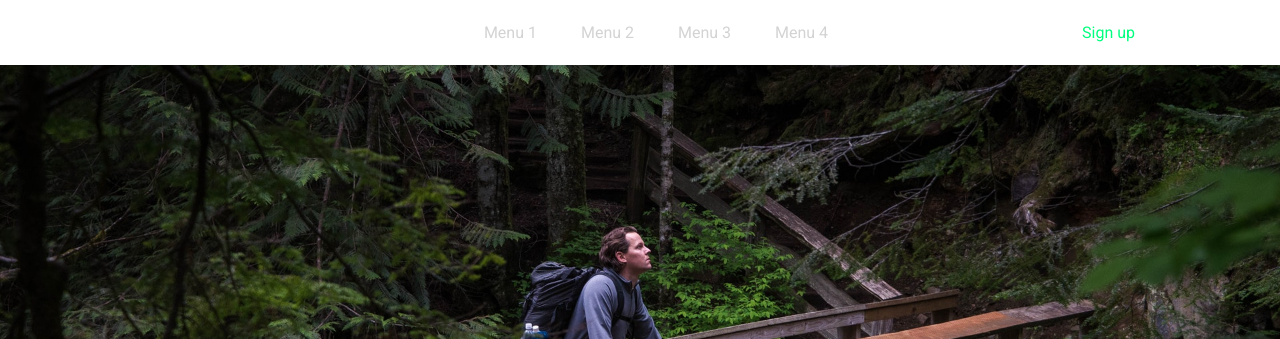
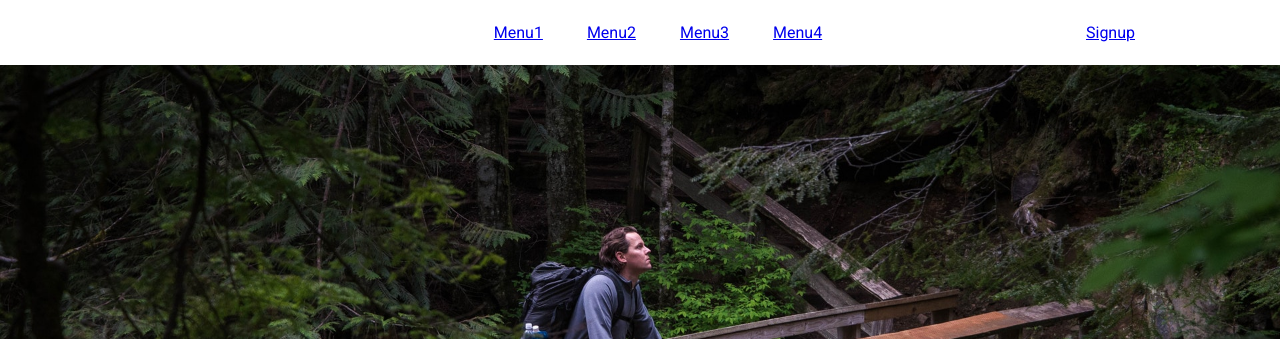
Before and after one commit to Ksubyy/Webpage, a plain HTML site: page Website/Index.html in a window 1280 px wide. Shown: the top 339 px of the page. Drawn offline with Linux system fonts and the light colour scheme.

Commit message:
Second commit

```diff
--- a/Website/Index.html
+++ b/Website/Index.html
@@ -7,26 +7,26 @@
     <title>Hassle Free</title>
     <link rel="stylesheet" href="https://maxcdn.bootstrapcdn.com/font-awesome/4.7.0/css/font-awesome.min.css">
     <link href="https://fonts.googleapis.com/css?family=Roboto:400,500" rel="stylesheet">
-    <link rel="stylesheet" href="../css/styles.css">
+    <link rel="stylesheet" href="./css/styles.css">
   </head>
   <body>
     <div class="header">
       <div class="nav">
         <ul>
           <li>
-            Menu 1
+            <a href="#">Menu1</a>
           </li>
           <li>
-            Menu 2
+              <a href="#">Menu2</a>
           </li>
           <li>
-            Menu 3
+              <a href="#">Menu3</a>
           </li>
           <li>
-            Menu 4
+              <a href="#">Menu4</a>
           </li>
           <li class="signup">
-            Sign up
+              <a href="#">Signup</a>
           </li>
         </ul>
       </div>
```
